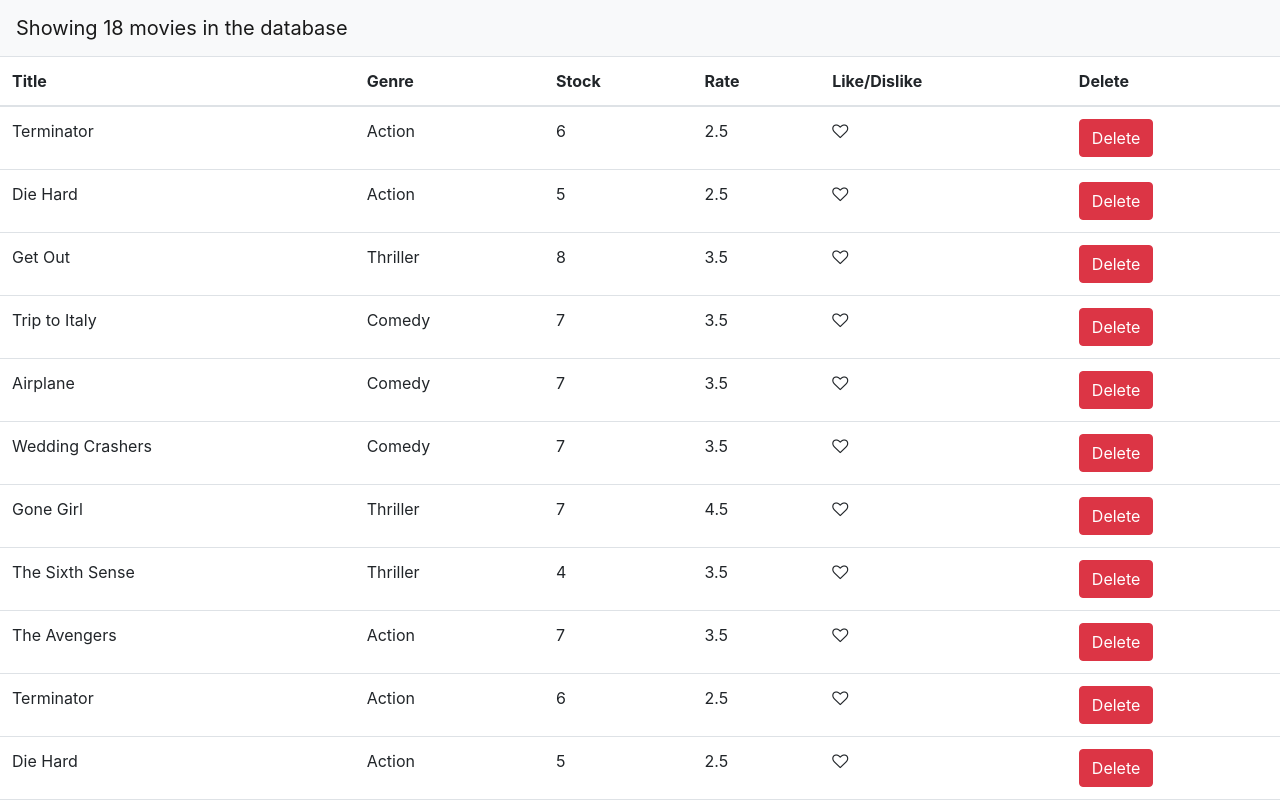
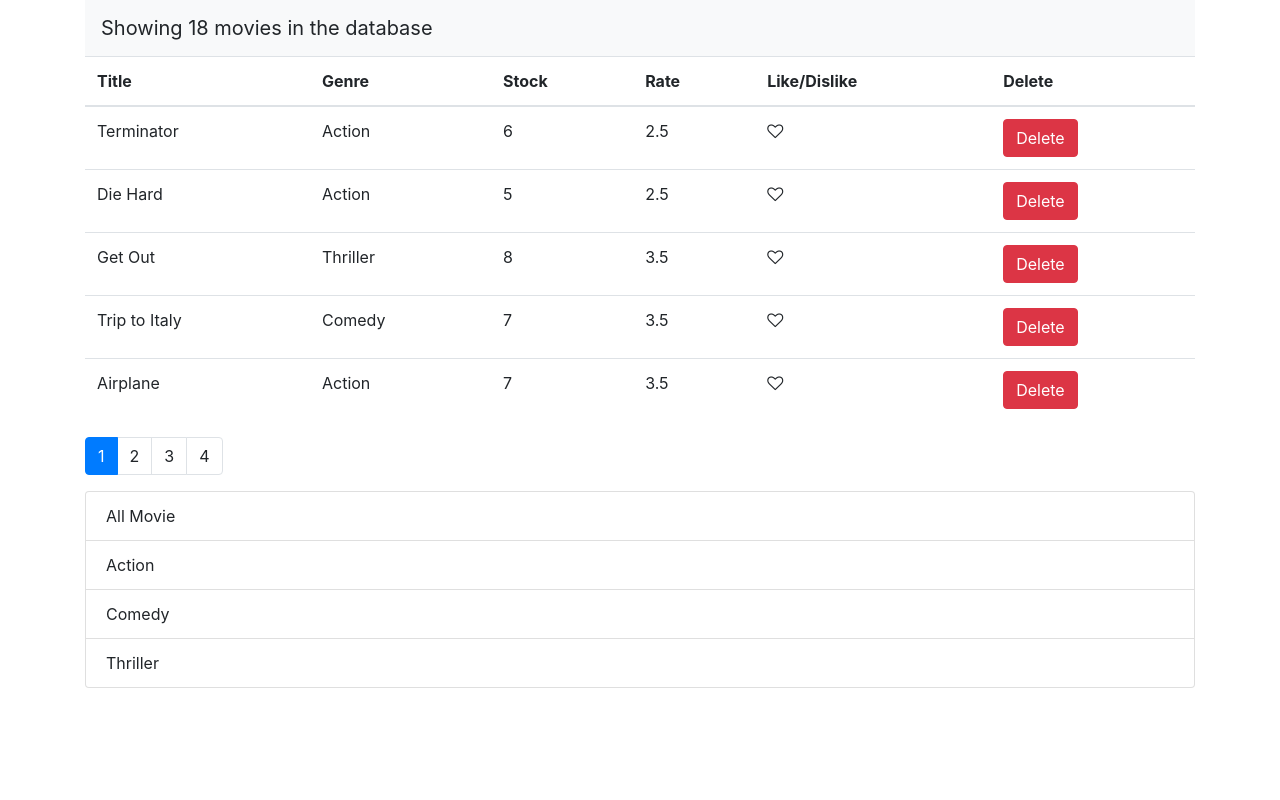
Before and after one commit to caodangtinh/reactjs, a React (Create React App) app in the folder mosh/vidly-like/: page / in a window 1280 px wide. Shown: the top 800 px of the page. Built offline with nearby package versions, Linux system fonts and the light colour scheme.

Commit message:
add filter

```diff
--- a/mosh/vidly-like/package.json
+++ b/mosh/vidly-like/package.json
@@ -6,6 +6,7 @@
     "bootstrap": "^4.1.3",
     "font-awesome": "^4.7.0",
     "lodash": "^4.17.11",
+    "prop-types": "^15.6.2",
     "react": "^16.5.2",
     "react-dom": "^16.5.2",
     "react-scripts": "1.1.5"
--- a/mosh/vidly-like/src/App.js
+++ b/mosh/vidly-like/src/App.js
@@ -2,13 +2,16 @@ import React, {Component} from 'react';
 import './App.css';
 import Movie from './components/Movie';
 import NavBar from './components/NavBar';
+import LeftMenu from './components/LeftMenu'
 
 import {getMovies} from './services/fakeMovieService';
+import {getGenres} from './services/fakeGenreService'
 
 class App extends Component {
 
     state = {
-        movies: getMovies()
+        movies: getMovies(),
+        genres: getGenres()
     };
 
     handleDelete = (id) => {
@@ -24,6 +27,22 @@ class App extends Component {
         this.setState({movies});
     };
 
+    handleFilter = (genre) => {
+        console.log(genre);
+        let copyMovies = getMovies();
+        if ('all' === genre) {
+            console.log('set all data');
+            console.log(copyMovies);
+            this.setState({movies: copyMovies});
+        } else {
+            console.log('set filter ' + genre);
+            const filter = copyMovies.filter(m => m.genre.name === genre);
+            console.log(filter);
+            this.setState({movies: filter});
+        }
+
+    };
+
     getShowingMessage() {
         let {length} = this.state.movies;
         return length > 0 ? `Showing ${length} movies in the database` : `There is no movie in the database`;
@@ -31,10 +50,13 @@ class App extends Component {
 
     render() {
         return (
-            <div>
-                <NavBar showingMsg={this.getShowingMessage()}/>
-                <Movie movies={this.state.movies} onDelete={this.handleDelete} onLike={this.handleLike}/>
-            </div>
+            <main role="main" className="container">
+                <div>
+                    <NavBar showingMsg={this.getShowingMessage()}/>
+                    <Movie movies={this.state.movies} onDelete={this.handleDelete} onLike={this.handleLike}/>
+                    <LeftMenu items={this.state.genres} onFilter={this.handleFilter}/>
+                </div>
+            </main>
         );
     }
 }
--- /dev/null
+++ b/mosh/vidly-like/src/components/LeftMenu.jsx
@@ -0,0 +1,21 @@
+import React, {Component} from 'react';
+
+class LeftMenu extends Component {
+    render() {
+        let {items} = this.props;
+        return (
+            <div>
+                <ul className="list-group">
+                    <li className="list-group-item" onClick={() => this.props.onFilter('all')}>All Movie</li>
+                    {items.map((item, key) =>
+                        <li onClick={() => this.props.onFilter(item.name)}
+                            key={key}
+                            className="list-group-item">{item.name}</li>
+                    )}
+                </ul>
+            </div>
+        );
+    }
+}
+
+export default LeftMenu;
--- a/mosh/vidly-like/src/components/Movie.jsx
+++ b/mosh/vidly-like/src/components/Movie.jsx
@@ -1,6 +1,8 @@
 import React, {Component} from 'react';
 import Like from './Like';
 import Paging from "./Paging";
+
+import {paginate} from '../utils/Paginate'
 
 class Movie extends Component {
     state = {
@@ -14,6 +16,8 @@ class Movie extends Component {
     };
 
     render() {
+        let {pageSize, currentPage, count} = this.state;
+        let moviess = paginate(this.props.movies, currentPage, pageSize);
         return (
             <div>
                 <table className="table">
@@ -28,7 +32,7 @@ class Movie extends Component {
                     </tr>
                     </thead>
                     <tbody>
-                    {this.props.movies.map((movie, key) =>
+                    {moviess.map((movie, key) =>
                         <tr key={key}>
                             <td>{movie.title}</td>
                             <td>{movie.genre.name}</td>
@@ -46,8 +50,10 @@ class Movie extends Component {
                     )}
                     </tbody>
                 </table>
-                <Paging itemCount={this.state.count} pageSize={this.state.pageSize}
-                        onPageChange={this.handlePageChange} currentPage={this.state.currentPage}/>
+                <Paging itemCount={count}
+                        pageSize={pageSize}
+                        onPageChange={this.handlePageChange}
+                        currentPage={currentPage}/>
             </div>
         );
     }
--- a/mosh/vidly-like/src/components/NavBar.jsx
+++ b/mosh/vidly-like/src/components/NavBar.jsx
@@ -5,7 +5,7 @@ class NavBar extends Component {
         return (
             <div>
                 <nav className="navbar navbar-light bg-light">
-                    <a className="navbar-brand" href="#">{this.props.showingMsg}</a>
+                    <a className="navbar-brand">{this.props.showingMsg}</a>
                 </nav>
             </div>
         );
--- a/mosh/vidly-like/src/components/Paging.jsx
+++ b/mosh/vidly-like/src/components/Paging.jsx
@@ -1,12 +1,15 @@
 import React, {Component} from 'react';
 import _ from 'lodash';
+import PropTypes from 'prop-types'
+
 
 class Paging extends Component {
 
     render() {
         let {itemCount, pageSize, onPageChange, currentPage} = this.props;
         let pageCount = Math.ceil(itemCount / pageSize);
-        if (pageCount === 1) return null;
+
+        if (pageCount === 1 || itemCount === 0) return null;
         const pages = _.range(1, pageCount + 1);
         return (
             <div>
@@ -24,4 +27,11 @@ class Paging extends Component {
     }
 }
 
+Paging.propTypes = {
+    itemCount: PropTypes.number.isRequired,
+    pageSize: PropTypes.number.isRequired,
+    onPageChange: PropTypes.func.isRequired,
+    currentPage: PropTypes.number.isRequired
+};
+
 export default Paging;
--- a/mosh/vidly-like/src/services/fakeMovieService.js
+++ b/mosh/vidly-like/src/services/fakeMovieService.js
@@ -37,7 +37,7 @@ const movies = [
     {
         _id: "5b21ca3eeb7f6fbccd47181a",
         title: "Airplane",
-        genre: {_id: "5b21ca3eeb7f6fbccd471814", name: "Comedy"},
+        genre: {_id: "5b21ca3eeb7f6fbccd471814", name: "Action"},
         numberInStock: 7,
         dailyRentalRate: 3.5,
         like: false
@@ -110,7 +110,7 @@ const movies = [
     {
         _id: "5b21ca3eeb7f6fbccd47181a",
         title: "Airplane",
-        genre: {_id: "5b21ca3eeb7f6fbccd471814", name: "Comedy"},
+        genre: {_id: "5b21ca3eeb7f6fbccd471814", name: "Thriller"},
         numberInStock: 7,
         dailyRentalRate: 3.5,
         like: false
@@ -118,7 +118,7 @@ const movies = [
     {
         _id: "5b21ca3eeb7f6fbccd47181b",
         title: "Wedding Crashers",
-        genre: {_id: "5b21ca3eeb7f6fbccd471814", name: "Comedy"},
+        genre: {_id: "5b21ca3eeb7f6fbccd471814", name: "Thriller"},
         numberInStock: 7,
         dailyRentalRate: 3.5,
         like: false
@@ -142,7 +142,7 @@ const movies = [
     {
         _id: "5b21ca3eeb7f6fbccd471821",
         title: "The Avengers",
-        genre: {_id: "5b21ca3eeb7f6fbccd471818", name: "Action"},
+        genre: {_id: "5b21ca3eeb7f6fbccd471818", name: "Thriller"},
         numberInStock: 7,
         dailyRentalRate: 3.5,
         like: false
--- /dev/null
+++ b/mosh/vidly-like/src/utils/Paginate.js
@@ -0,0 +1,9 @@
+import _ from 'lodash';
+
+export function paginate(items, pageNumber, pageSize) {
+    let startIndex = (pageNumber - 1) * pageSize;
+    return _(items)
+        .slice(startIndex)
+        .take(pageSize)
+        .value()
+}
```
